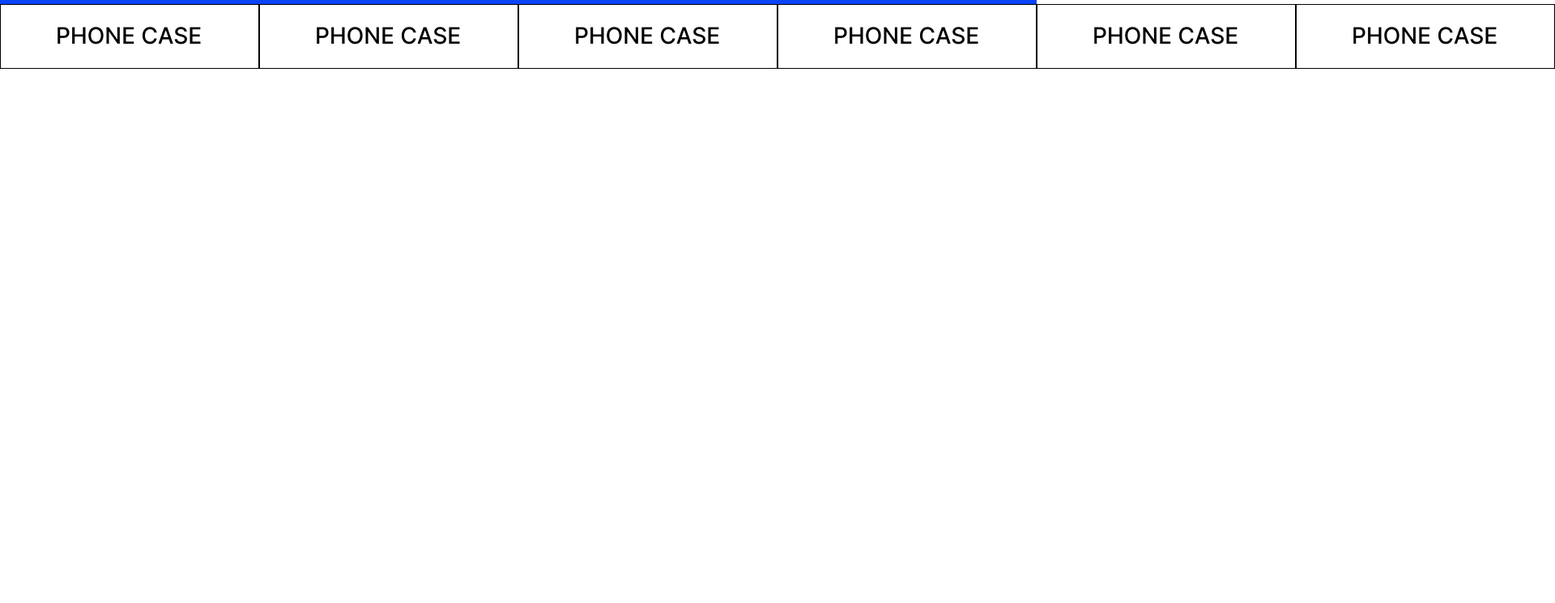
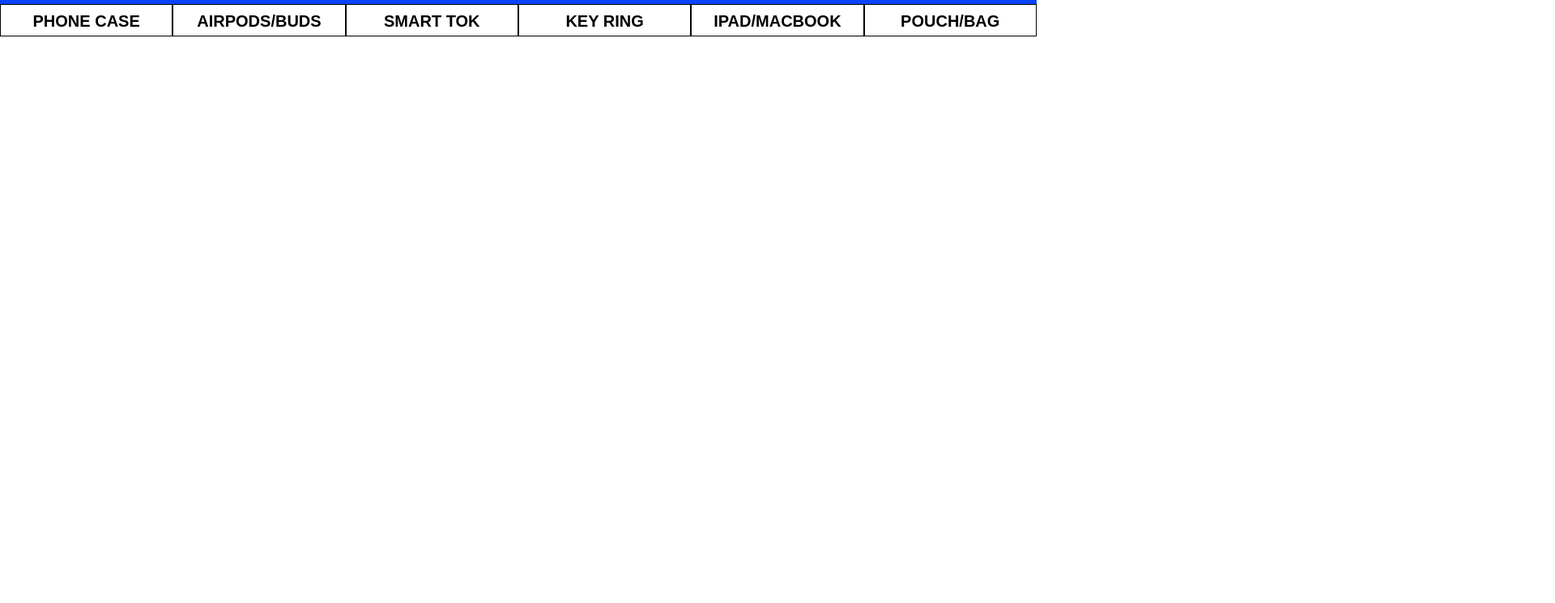
Before and after one commit to Uque1013/earpearp, a plain HTML site: page index.html in a window 1280 px wide. Shown: the part 55-800 px from the top of the page at 81% size, 1920 px wide, since content can reach past the window. Drawn offline with Linux system fonts and the light colour scheme.

Commit message:
feat: category 완성

```diff
--- a/index.html
+++ b/index.html
@@ -49,8 +49,32 @@
         list-style: none; /* 목록 기호 제거 */
     }
 
+    #gnb a {
+        text-decoration: none; /* 링크에 밑줄 제거 (선택사항) */
+        color: #000; /* 링크 텍스트 색상 설정 (선택사항) */
+    }
+
     #gnb li {
+        position: relative;
+        text-align: center;
+        width: 16.666%;
+        height: 40px;
+        box-sizing: border-box;
+        list-style: none;
+        border-right: 1px solid black;
+        border-bottom: 1px solid black;
+        border: 1px solid black; /* 검정색 테두리 추가 */
+        background-color: white; /* 하얀색 배경 추가 */
+    }
 
+    #gnb > li > a {
+        display: block;
+        padding: 0 10px;
+        text-decoration: none;
+        font-weight: bold;
+        font-size: 20px;
+        line-height: 40px;
+        height: 40px;
     }
 
     #header .rigth > li > a {
@@ -101,22 +125,22 @@
                 <div id="category">
                     <ul id="gnb">
                         <li>
-                            <a href="product/list_phonecase.html"><img src="imgs/category/PHONE CASE.png"></a>
+                            <a href="product/list_phonecase.html">PHONE CASE</a>
                         </li>
                         <li>
-                            <a href="product/list_airpods.html"><img src="imgs/category/PHONE CASE.png"></a>
+                            <a href="product/list_airpods.html">AIRPODS/BUDS</a>
                         </li>
                         <li>
-                            <a href="product/list_smarttok.html"><img src="imgs/category/PHONE CASE.png"></a>
+                            <a href="product/list_smarttok.html">SMART TOK</a>
                         </li>
                         <li>
-                            <a href="product/list_keyring.html"><img src="imgs/category/PHONE CASE.png"></a>
+                            <a href="product/list_keyring.html">KEY RING</a>
                         </li>
                         <li>
-                            <a href="product/list_ipad.html"><img src="imgs/category/PHONE CASE.png"></a>
+                            <a href="product/list_ipad.html">IPAD/MACBOOK</a>
                         </li>
                         <li>
-                            <a href="product/list_pouch.html"><img src="imgs/category/PHONE CASE.png"></a>
+                            <a href="product/list_pouch.html">POUCH/BAG</a>
                         </li>
                     </ul>
                 </div>
```
